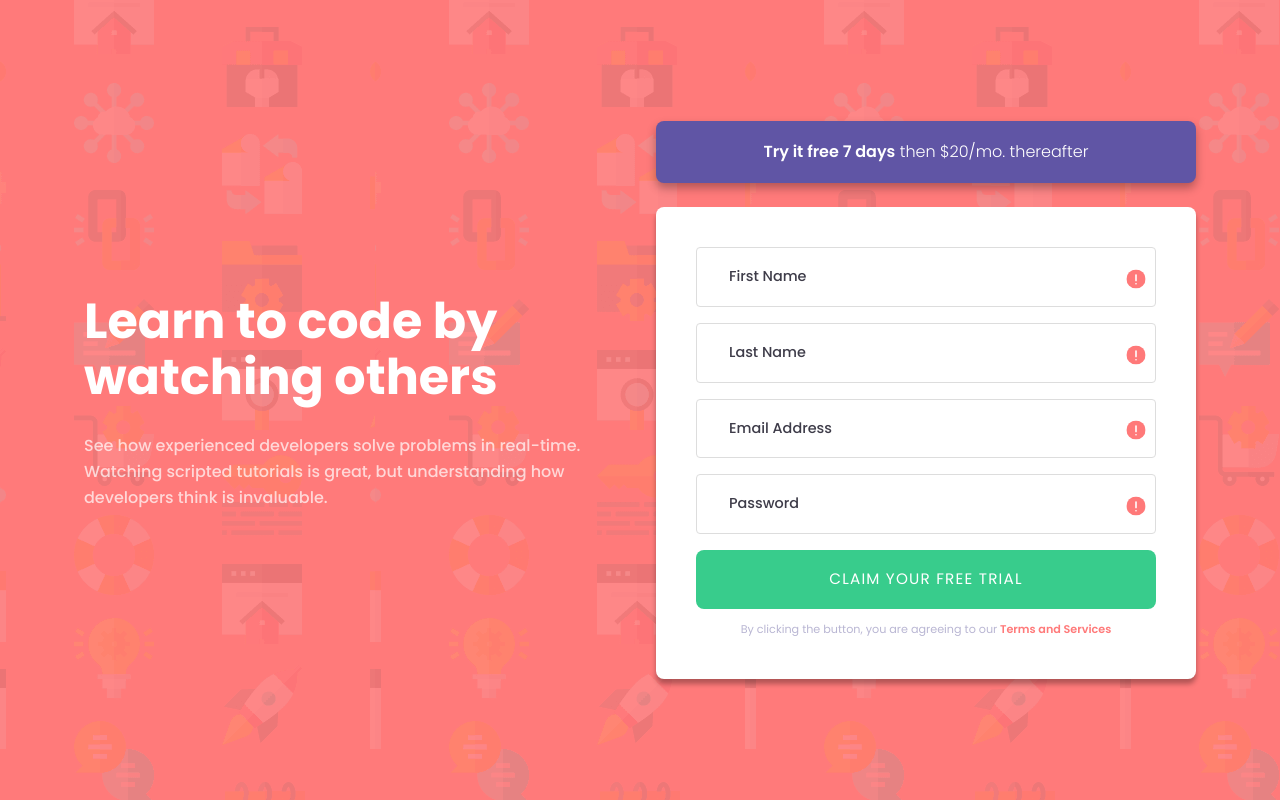
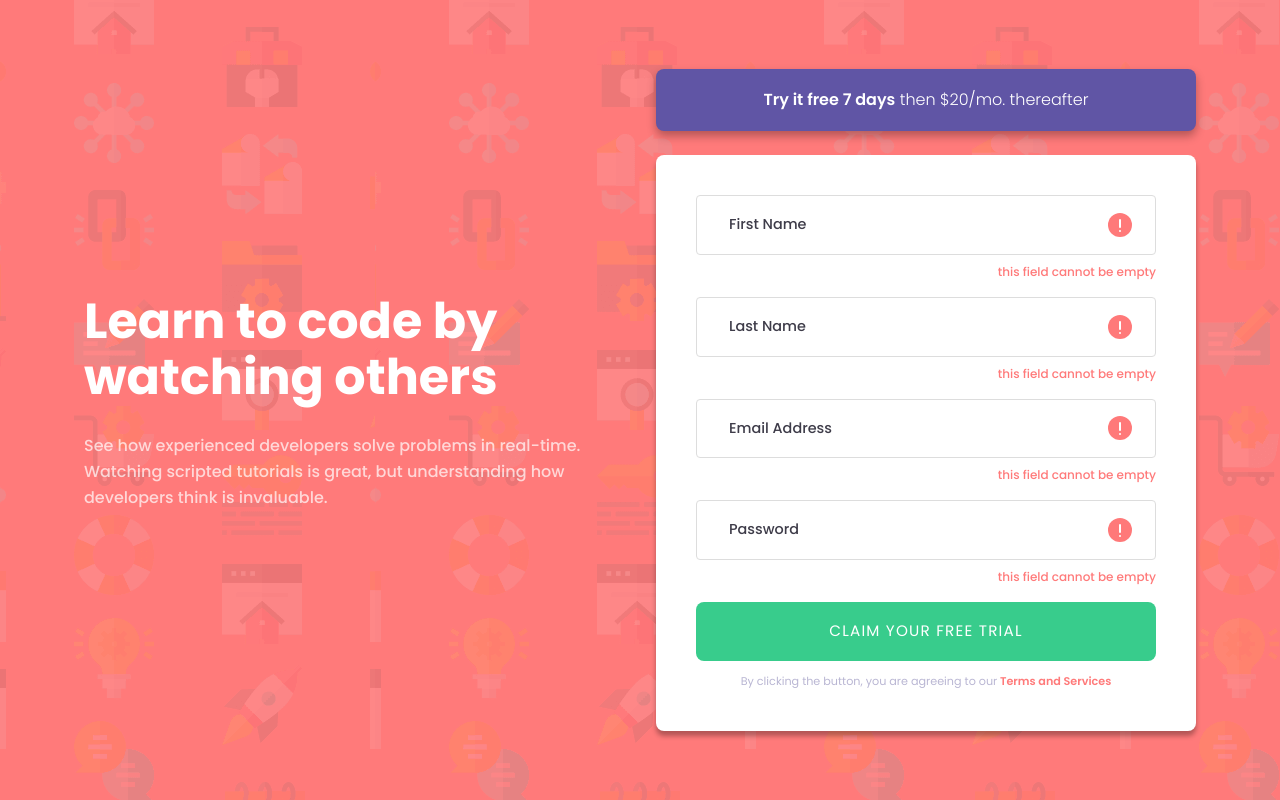
Before and after one commit to siavhnz/intro-with-signup, a React (Create React App) app: page / in a window 1280 px wide. Built offline with nearby package versions, Linux system fonts and the light colour scheme.

Commit message:
Mising error message added

```diff
--- a/src/components/Toolkit/TextInput.js
+++ b/src/components/Toolkit/TextInput.js
@@ -14,6 +14,9 @@ const TextInput = ({ placeholder, type }) => {
         focusable="false"
         aria-hidden="true"
       />
+      <span className={styleUtils["error-message"]}>
+        this field cannot be empty
+      </span>
     </div>
   );
 };
--- a/src/components/Toolkit/TextInput.module.css
+++ b/src/components/Toolkit/TextInput.module.css
@@ -25,13 +25,25 @@
 
 .error-icon {
     position: absolute;
-    right: 0.5rem;
-    bottom: 1rem;
+    right: 1.5rem;
+    bottom: 2.75rem;
     transform: scale(0.8);
+}
+
+.error-message {
+    color: var(--primary-red);
+    font-size: 0.75rem;
+    font-weight: 500;
+    align-self: flex-end;
+    margin-top: 0.5rem;
 }
 
 @media (min-width: 70em) { /* 1120px */
     .input {
         padding: 1.125rem 2rem;
     }
+    .error-icon {
+        transform: scale(1);
+    }
+
 }
```
